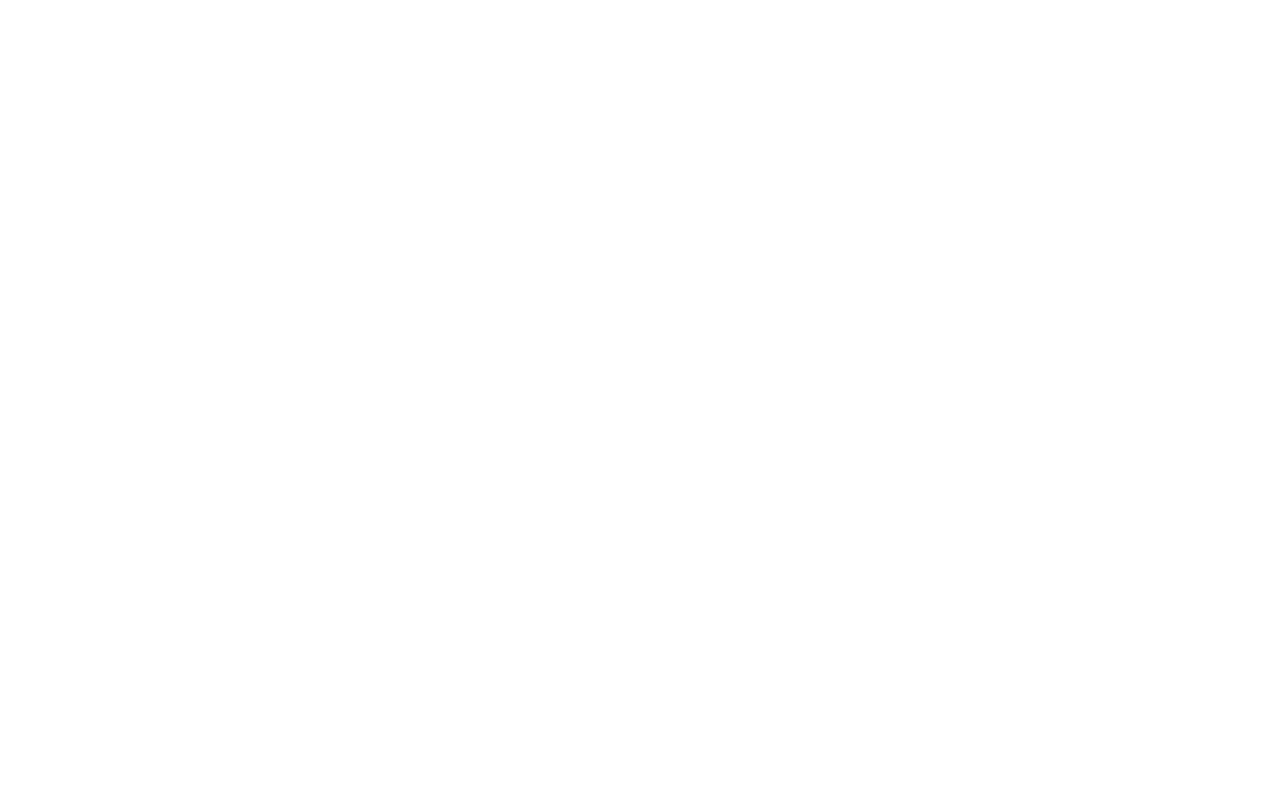
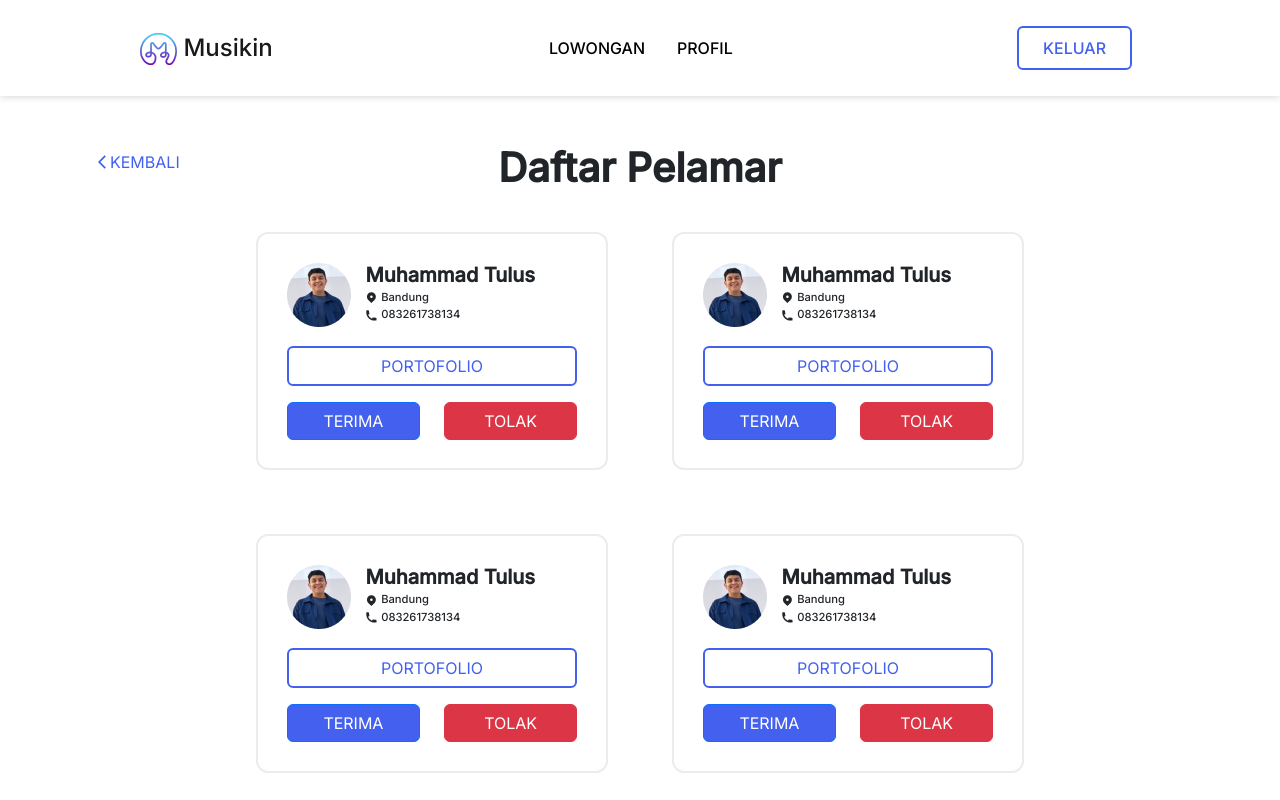
Before and after one commit to devarahifz/Musikin-Web, a React (Create React App) app: page /daftar-pelamar in a window 1280 px wide. Before the commit this address had no page. Shown: the top 800 px of the page. Built offline with nearby package versions, Linux system fonts and the light colour scheme.

Commit message:
add page lowongan & pelamar

```diff
--- a/package.json
+++ b/package.json
@@ -12,6 +12,7 @@
     "react": "^18.2.0",
     "react-bootstrap": "^2.5.0",
     "react-dom": "^18.2.0",
+    "react-icons": "^4.6.0",
     "react-redux": "^8.0.4",
     "react-router-dom": "^6.4.2",
     "react-scripts": "5.0.1",
--- a/src/App.js
+++ b/src/App.js
@@ -8,6 +8,8 @@ import LoginMusisi from "./pages/login/LoginMusisi";
 import LoginTempat from "./pages/login/LoginTempat";
 import RegistrationMusisi from "./pages/registration/RegistrationMusisi";
 import RegistrationTempat from "./pages/registration/RegistrationTempat";
+import HomeTempat from "./pages/home/HomeTempat";
+import Pelamar from "./pages/tempat/Pelamar";
 
 function App() {
   return (
@@ -18,6 +20,8 @@ function App() {
       <Route path="/registration" element={<RegistrationMusisi />} />
       <Route path="/login-tempat" element={<LoginTempat />} />
       <Route path="/registration-tempat" element={<RegistrationTempat />} />
+      <Route path="/lowongan" element={<HomeTempat />} />
+      <Route path="/daftar-pelamar" element={<Pelamar />} />
     </Routes>
   );
 }
--- a/src/components/header/NavbarTempat.js
+++ b/src/components/header/NavbarTempat.js
@@ -31,12 +31,12 @@ const NavbarTempat = () => {
             <Navbar.Collapse id="responsive-navbar-nav">
                 <Container style={{display: 'flex', justifyContent: 'center',}}>
                 <Nav >
-                    <Nav.Link href="#riwayat" className="me-3" style={font}>LOWONGAN</Nav.Link>
+                    <Nav.Link href="/lowongan" className="me-3" style={font}>LOWONGAN</Nav.Link>
                     <Nav.Link href="#profil" className="me-3" style={font}>PROFIL</Nav.Link>
                 </Nav>
                 </Container>
                 <Nav className='text-center'>
-                    <Nav.Link href="#registration"><Button className='py-2 px-4' style={button}>KELUAR</Button></Nav.Link>
+                    <Nav.Link href="#logout"><Button className='py-2 px-4' style={button}>KELUAR</Button></Nav.Link>
                 </Nav>
                 </Navbar.Collapse>
             </Container>
--- /dev/null
+++ b/src/components/layout/LayoutTempat.js
@@ -0,0 +1,15 @@
+import React from 'react'
+import Navbar from '../header/NavbarTempat'
+import Footer from '../footer/FooterComponent'
+
+const LayoutTempat = ({children}) => {
+    return (
+        <div className=''>
+            <Navbar />
+                {children}
+            <Footer />
+        </div>
+    )
+}
+
+export default LayoutTempat
--- a/src/pages/home/HomeTempat.js
+++ b/src/pages/home/HomeTempat.js
@@ -1,8 +1,86 @@
-import React from 'react'
+import React, { useEffect } from 'react'
+import Layout from '../../components/layout/LayoutTempat'
+import { Container, Card, Dropdown, Row, Col, DropdownButton, Button } from 'react-bootstrap'
+import { BiDollar } from 'react-icons/bi'
+import { BsThreeDotsVertical, BsPlusLg } from 'react-icons/bs'
+import { HiLocationMarker } from 'react-icons/hi'
+import List from '../tempat/ListLowongan'
 
 const HomeTempat = () => {
+  const card = {
+    border: '2px solid rgba(236, 236, 236, 1)',
+    borderRadius: '12px',
+    width: '22rem',
+    padding: '0.8rem',
+    display: 'inline-block',
+    textAlign: 'left',
+    margin: '2rem',
+  }
+  const button = {
+    background: 'none',
+    border: '2px solid rgba(236, 236, 236, 1)',
+    borderRadius: '12px',
+    width: '22rem',
+    padding: '2rem',
+    color: '#BABEC1',
+    fontSize: '0.7rem',
+    fontWeight: '700',
+  }
+
+  useEffect(() => {
+    document.querySelectorAll('.dropdown-toggle').forEach((card) => {
+      card.style.background = 'none'
+      card.style.padding = '0'
+      card.style.border = 'none'
+    })
+  }, [])
+
   return (
-    <div>HomeTempat</div>
+    <>
+      <Layout>
+        <Container className='text-center my-5'>
+          <h1 style={{fontSize: '3rem', fontWeight: 'bold', margin: '5rem 0 1rem'}}>Lowonganmu</h1>
+
+          {/* card 1 */}
+          {List.map((item, index) => (
+          <a href='/daftar-pelamar' style={{color: 'black'}}>
+          <Card style={card} key={index}>
+            <Card.Body>
+              <Row>
+                <Col>
+                  <Card.Title style={{fontWeight: 'bold'}}>{item.name}</Card.Title>
+                </Col>
+                <Col className='text-end'>
+                  <DropdownButton
+                    key='end'
+                    id='dropdown-button-drop-end'
+                    drop='end'
+                    title={<BsThreeDotsVertical style={{color: 'grey'}} />}
+                    >
+                    <Dropdown.Item href="#/action-1">Ubah</Dropdown.Item>
+                    <Dropdown.Item href="#/action-2">Hapus</Dropdown.Item>
+                  </DropdownButton>
+                </Col>
+              </Row>
+
+              <Card.Subtitle className="mb-2" style={{fontSize: '0.7rem'}}><HiLocationMarker style={{fontSize: "0.8rem"}} /> {item.location}</Card.Subtitle>
+              <Card.Subtitle className="mb-2" style={{fontSize: '0.7rem'}}><BiDollar style={{fontSize: "0.8rem"}} /> {item.price}</Card.Subtitle>
+              <Card.Text style={{fontSize: '0.7rem', marginTop: '1rem'}}>
+                {item.description}
+              </Card.Text>
+            </Card.Body>
+          </Card>
+          </a>
+          ))}
+
+          <Button style={button}>
+            <BsPlusLg className='opacity-75' style={{display: 'block', margin: '0 auto', fontSize: '3.5rem', marginBottom: '1.5rem'}} />
+            <p className='m-0 opacity-75'>Tambah Lowongan</p>
+          </Button>
+
+        </Container>
+      </Layout>
+    </>
   )
 }
 
--- /dev/null
+++ b/src/pages/tempat/ListLowongan.js
@@ -0,0 +1,7 @@
+const ListLowongan =  [
+    {id: 1, name: 'Starbucks', location: 'Mall Kelapa Gading, Jakarta Timur', price: 'Rp 500.000,00', description: 'Main jam 14.00 - 15.00 WIB. Maksimal personil 7 orang. Lokasi di bagian kiri lantai 2 sebelah bread.co. Mendapatkan konsumsi (bisa request). Genre yang di....'},
+    {id: 2, name: 'Starbucks', location: 'Mall Kelapa Gading, Jakarta Timur', price: 'Rp 500.000,00', description: 'Main jam 14.00 - 15.00 WIB. Maksimal personil 7 orang. Lokasi di bagian kiri lantai 2 sebelah bread.co. Mendapatkan konsumsi (bisa request). Genre yang di....'},
+    {id: 3, name: 'Starbucks', location: 'Mall Kelapa Gading, Jakarta Timur', price: 'Rp 500.000,00', description: 'Main jam 14.00 - 15.00 WIB. Maksimal personil 7 orang. Lokasi di bagian kiri lantai 2 sebelah bread.co. Mendapatkan konsumsi (bisa request). Genre yang di....'},
+]
+
+export default ListLowongan
--- /dev/null
+++ b/src/pages/tempat/ListPelamar.js
@@ -0,0 +1,13 @@
+const ListPelamar = [
+    {id: 1, name: 'Muhammad Tulus', location: 'Bandung', phone: '083261738134', image: require('../../assets/images/tulus.png')},
+    {id: 2, name: 'Muhammad Tulus', location: 'Bandung', phone: '083261738134', image: require('../../assets/images/tulus.png')},
+    {id: 3, name: 'Muhammad Tulus', location: 'Bandung', phone: '083261738134', image: require('../../assets/images/tulus.png')},
+    {id: 4, name: 'Muhammad Tulus', location: 'Bandung', phone: '083261738134', image: require('../../assets/images/tulus.png')},
+    {id: 5, name: 'Muhammad Tulus', location: 'Bandung', phone: '083261738134', image: require('../../assets/images/tulus.png')},
+    {id: 6, name: 'Muhammad Tulus', location: 'Bandung', phone: '083261738134', image: require('../../assets/images/tulus.png')},
+    {id: 7, name: 'Muhammad Tulus', location: 'Bandung', phone: '083261738134', image: require('../../assets/images/tulus.png')},
+    {id: 8, name: 'Muhammad Tulus', location: 'Bandung', phone: '083261738134', image: require('../../assets/images/tulus.png')},
+    {id: 9, name: 'Muhammad Tulus', location: 'Bandung', phone: '083261738134', image: require('../../assets/images/tulus.png')},
+]
+
+export default ListPelamar
--- /dev/null
+++ b/src/pages/tempat/Pelamar.js
@@ -0,0 +1,64 @@
+import React from 'react'
+import Layout from '../../components/layout/LayoutTempat'
+import { Card, Row, Col, Container, Button } from 'react-bootstrap'
+import { HiLocationMarker, HiPhone } from 'react-icons/hi'
+import { MdArrowBackIosNew } from 'react-icons/md'
+import List from './ListPelamar'
+
+const Pelamar = () => {
+    const card = {
+        border: '2px solid rgba(236, 236, 236, 1)',
+        borderRadius: '12px',
+        width: '22rem',
+        padding: '0.8rem',
+        display: 'inline-block',
+        textAlign: 'left',
+        margin: '2rem',
+    }
+    return (
+        <Layout>
+            <Container className='text-center my-5'>
+                <Row>
+                    <Col>
+                        <Button href='/lowongan' style={{color: '#4361EE', background: 'none', border: 'none', alignItems: 'center', display: 'flex'}}><MdArrowBackIosNew />  KEMBALI</Button>
+                    </Col>
+                    <Col>
+                        <h1 style={{fontWeight: 'bold'}}>Daftar Pelamar</h1>
+                    </Col>
+                    <Col></Col>
+                </Row>
+
+                {List.map((item, index) => (
+                <Card style={card} key={index}>
+                    <Card.Body>
+                    <Row>
+                        <Col sm={3}>
+                            <img src={item.image} alt="profil" />
+                        </Col>
+                        <Col sm={9}>
+                            <Card.Title style={{fontWeight: 'bold'}}>{item.name}</Card.Title>
+                            <Card.Subtitle className="mb-2" style={{fontSize: '0.7rem'}}><HiLocationMarker style={{fontSize: "0.8rem"}} /> {item.location}</Card.Subtitle>
+                            <Card.Subtitle className="mb-2" style={{fontSize: '0.7rem'}}><HiPhone style={{fontSize: "0.8rem"}} /> {item.phone}</Card.Subtitle>
+                        </Col>
+                    </Row>
+
+                    <Card.Text style={{marginTop: '1rem', textAlign: 'center'}}>
+                        <Button style={{opacity: '1', border: '2px solid #4361EE', background: 'white', color: '#4361EE', width: '100%'}} disabled>PORTOFOLIO</Button>
+                        <Row style={{marginTop: '1rem'}}>
+                            <Col sm={6}>
+                        <Button style={{background: '#4361EE', width: '100%'}}>TERIMA</Button>
+                                </Col>
+                            <Col sm={6}>
+                        <Button variant='danger' style={{width: '100%'}}>TOLAK</Button>
+                                </Col>
+                        </Row>
+                    </Card.Text>
+                    </Card.Body>
+                </Card>
+                ))}
+            </Container>
+        </Layout>
+    )
+}
+
+export default Pelamar
```
Also changed, not shown: src/assets/images/tulus.png (added), 1 other file (tests, documents, lock files or other folders).
